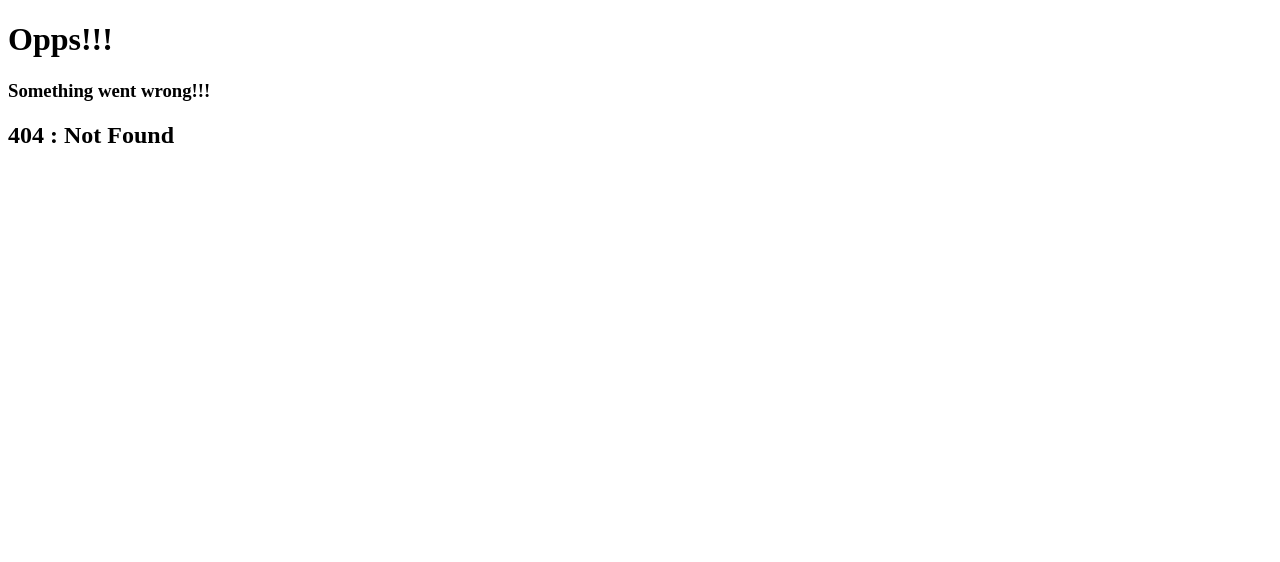
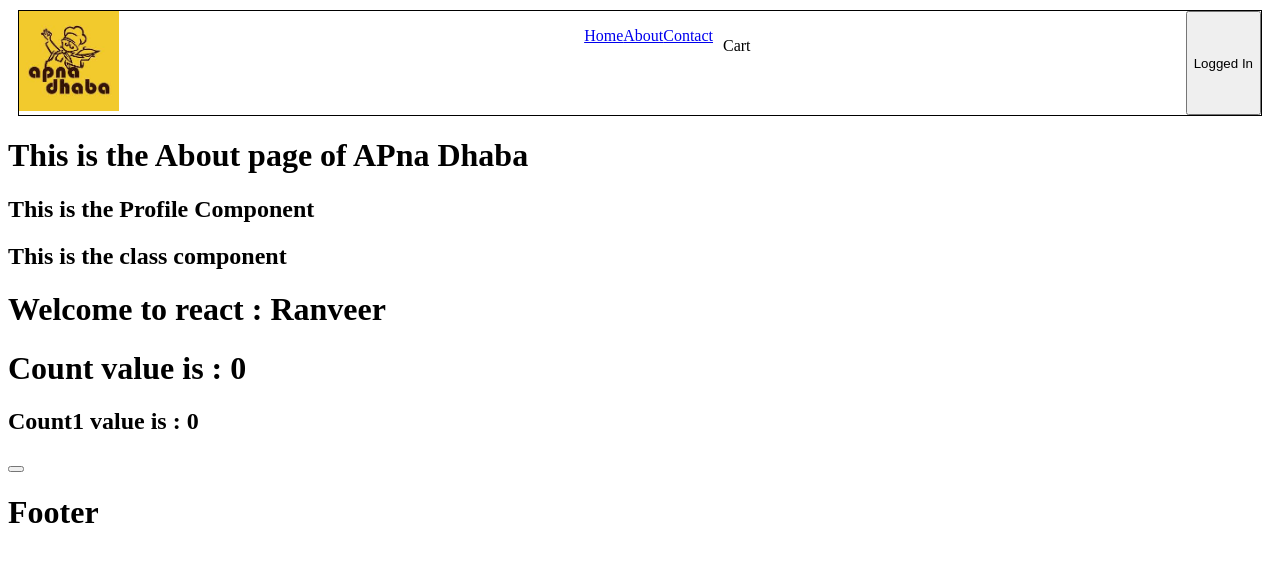
Before and after one commit to ranveerrajput/Apna-Dhaba, a React (Vite) app: page /about/profile in a window 1280 px wide. Before the commit this address had no page. Shown: the top 562 px of the page. Built offline with nearby package versions, Linux system fonts and the light colour scheme.

Commit message:
Lecture 8 Done. Lets get Classy. Create ProfileClass.js as a Class Component.Implemented Lifecycle

```diff
--- a/src/components/About.js
+++ b/src/components/About.js
@@ -1,9 +1,38 @@
-const About = () => {
+import { Outlet } from "react-router-dom";
+import ProfileFunctionalComponent from "./Profile";
+import Profile from "./ProfileClass";
+import React from "react";
+
+const About1 = () => {
   return (
     <div>
       <h1>This is the About page of APna Dhaba</h1>
+      <ProfileFunctionalComponent />
+      <Profile name="Ranveer" />
     </div>
   );
 };
 
+class About extends React.Component {
+  constructor(props) {
+    super(props);
+    console.log("Parent -> Constructor");
+  }
+
+  componentDidMount() {
+    //This is the best place to make as API call as it get call after the component is render
+    console.log("Parent -> component did amount");
+  }
+  render() {
+    console.log("parent - render()");
+    return (
+      <div>
+        <h1>This is the About page of APna Dhaba</h1>
+        <ProfileFunctionalComponent />
+        <Profile name="Ranveer" />
+      </div>
+    );
+  }
+}
+
 export default About;
--- a/src/components/Body.js
+++ b/src/components/Body.js
@@ -26,13 +26,13 @@ const Body = () => {
     );
     const json = await data.json();
     //console.log(json);
-    setAllRestaurants(json.data.cards[2].data.data.cards);
-    setFilterRestaurants(json.data.cards[2].data.data.cards);
+    setAllRestaurants(json?.data?.cards[2]?.data?.data?.cards);
+    setFilterRestaurants(json?.data?.cards[2]?.data?.data?.cards);
   }
 
   console.log("This is render");
   //This is known as Early return
-  //if (!allRestaurants.length) return null;
+  if (!allRestaurants.length) return null;
 
   return allRestaurants.length == 0 ? (
     <Shimmer />
--- /dev/null
+++ b/src/components/Profile.js
@@ -0,0 +1,9 @@
+const Profile = () => {
+  return (
+    <div>
+      <h2>This is the Profile Component</h2>
+    </div>
+  );
+};
+
+export default Profile;
--- /dev/null
+++ b/src/components/ProfileClass.js
@@ -0,0 +1,39 @@
+import React from "react";
+
+class Profile extends React.Component {
+  constructor(props) {
+    super(props);
+
+    //to defibe stsate
+    this.state = {
+      count: 0,
+      count1: 0,
+    };
+    console.log("Child -> Constructor");
+  }
+
+  componentDidMount() {
+    console.log("Child -> component did mount");
+  }
+  render() {
+    console.log("Child render");
+    return (
+      <div>
+        <h2>This is the class component</h2>
+        <h1>Welcome to react : {this.props.name}</h1>
+        <h1>Count value is : {this.state.count}</h1>
+        <h2>Count1 value is : {this.state.count1}</h2>
+        <button
+          onClick={() =>
+            this.setState({
+              count: 1,
+              count1: 2,
+            })
+          }
+        ></button>
+      </div>
+    );
+  }
+}
+
+export default Profile;
```
Also changed, not shown: src/App.js (+7 -0 lines).
